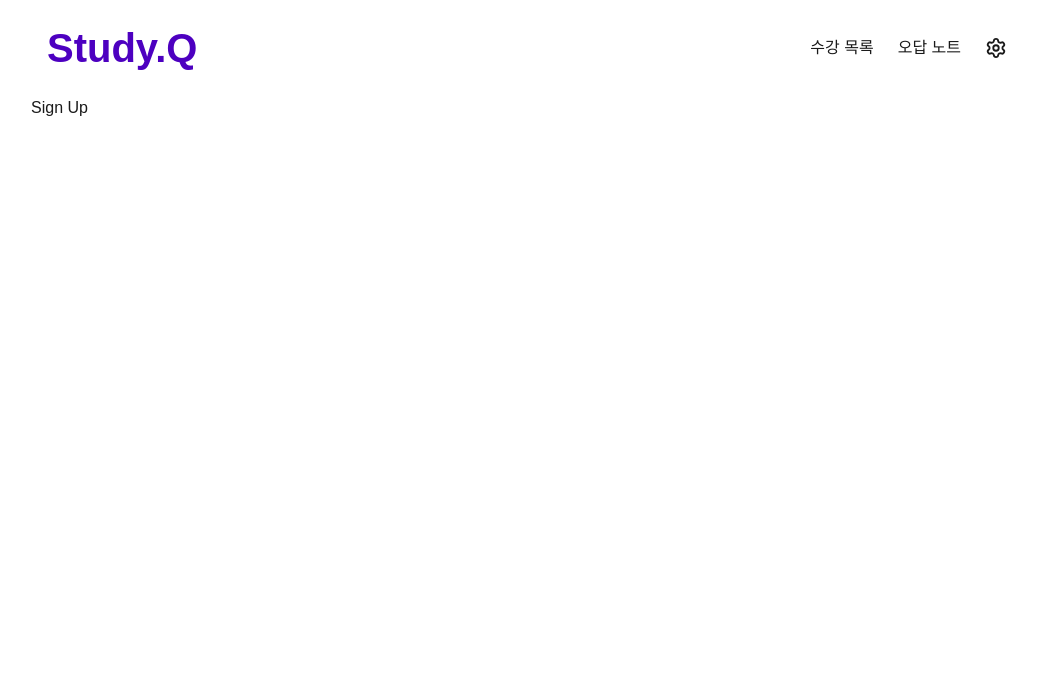
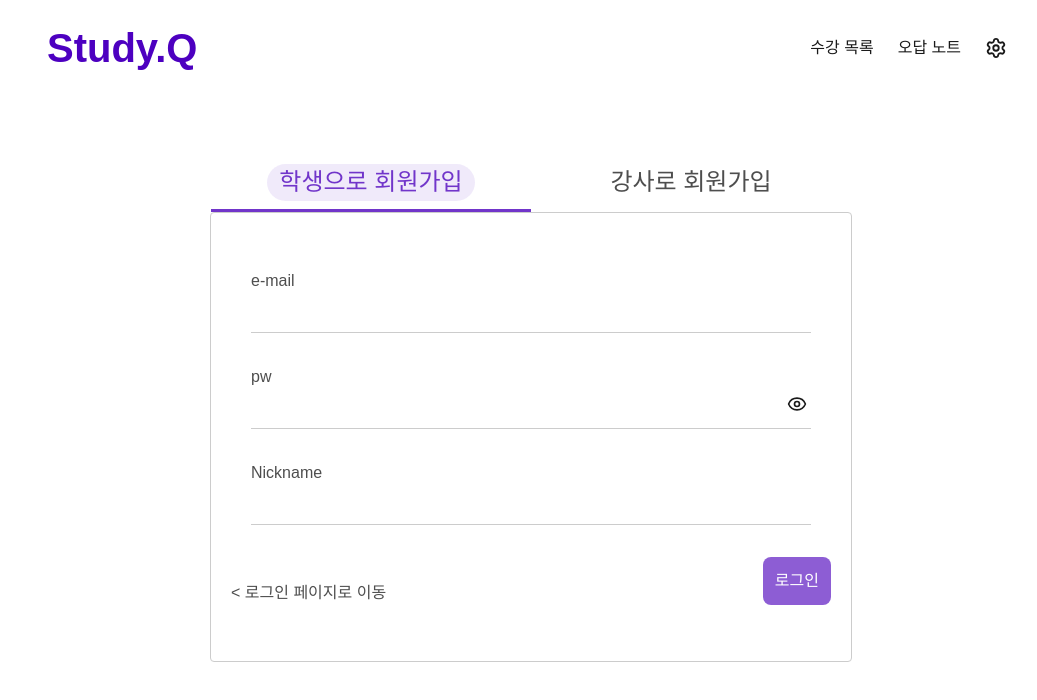
Before and after one commit to UbAA-pj/Study.Q-FE, a React (Vite) app: page /auth/signup in a window 1280 px wide. Shown: the top 700 px of the page, without its empty margins (109-1146 px from the left). Built offline with nearby package versions, Linux system fonts and the light colour scheme; a web font is replaced by a local one.

Commit message:
feat: 회원가입 페이지 UI 구현(#29)

```diff
--- a/src/pages/SignUpPage.jsx
+++ b/src/pages/SignUpPage.jsx
@@ -1,5 +1,83 @@
+import { useState } from 'react';
+import { Eye, EyeOff } from 'lucide-react';
+import Button from '../components/common/Button';
+import { Link } from 'react-router-dom';
+
+const TABS = [
+  { id: 'student', label: '학생으로 회원가입' },
+  { id: 'teacher', label: '강사로 회원가입' },
+];
+
 const SignUpPage = () => {
-  return <div>Sign Up</div>;
+  const [tab, setTab] = useState('student');
+  const [password, setPassword] = useState('');
+  const [showPw, setShowPw] = useState(false);
+
+  return (
+    <div className="flex flex-col items-center my-15">
+      <div className="flex w-160">
+        {TABS.map(({ id, label }) => {
+          const isActive = tab === id;
+          return (
+            <button
+              key={id}
+              onClick={() => setTab(id)}
+              className={`w-80 relative px-5 py-2 flex items-center justify-center border-b-3 ${isActive ? 'border-primary' : 'border-transparent'}`}
+            >
+              <span
+                className={`px-3 py-1 rounded-full transition-colors text-base-100 ${
+                  isActive
+                    ? 'bg-primary/10 text-primary'
+                    : 'text-base-content/70 hover:bg-primary/5'
+                }`}
+              >
+                <h2>{label}</h2>
+              </span>
+            </button>
+          );
+        })}
+      </div>
+      <div className="border border-base-300 rounded-sm py-10">
+        <div className="px-10 py-4">
+          <p className="w-full text-base-100">e-mail</p>
+          <input
+            type="email"
+            className="w-140 h-10 border-b border-base-300 focus:outline-none focus:ring-0"
+          />
+        </div>
+
+        <div className="px-10 py-4">
+          <p className="w-full text-base-100">pw</p>
+          <div className="w-140 h-10 border-b border-base-300">
+            <input
+              type={showPw ? 'text' : 'password'}
+              value={password}
+              onChange={(e) => setPassword(e.target.value)}
+              className="w-134 h-10 focus:outline-none focus:ring-0"
+            />
+            <button onClick={() => setShowPw((v) => !v)}>
+              {showPw ? <EyeOff size={20} /> : <Eye size={20} />}
+            </button>
+          </div>
+        </div>
+
+        <div className="px-10 py-4">
+          <p className="w-full text-base-100">Nickname</p>
+          <input
+            type="text"
+            className="w-140 h-10 border-b border-base-300 focus:outline-none focus:ring-0"
+          />
+        </div>
+
+        <div className="flex justify-between items-end px-5 py-4">
+          <Link to="/auth/login" className="text-base-100 hover:underline">
+            {`< 로그인 페이지로 이동`}
+          </Link>
+          <Button variant="primary">로그인</Button>
+        </div>
+      </div>
+    </div>
+  );
 };
 
 export default SignUpPage;
```
